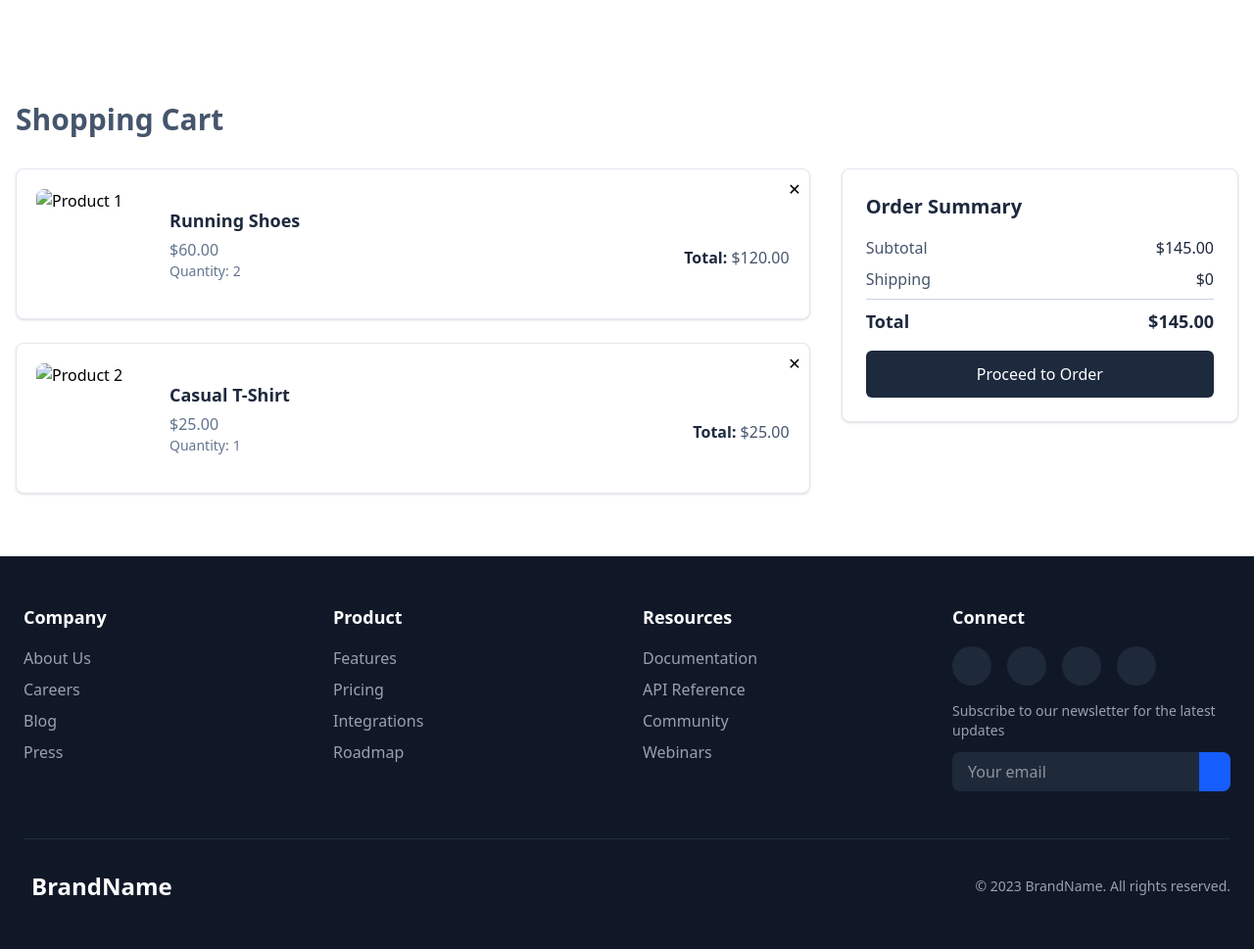
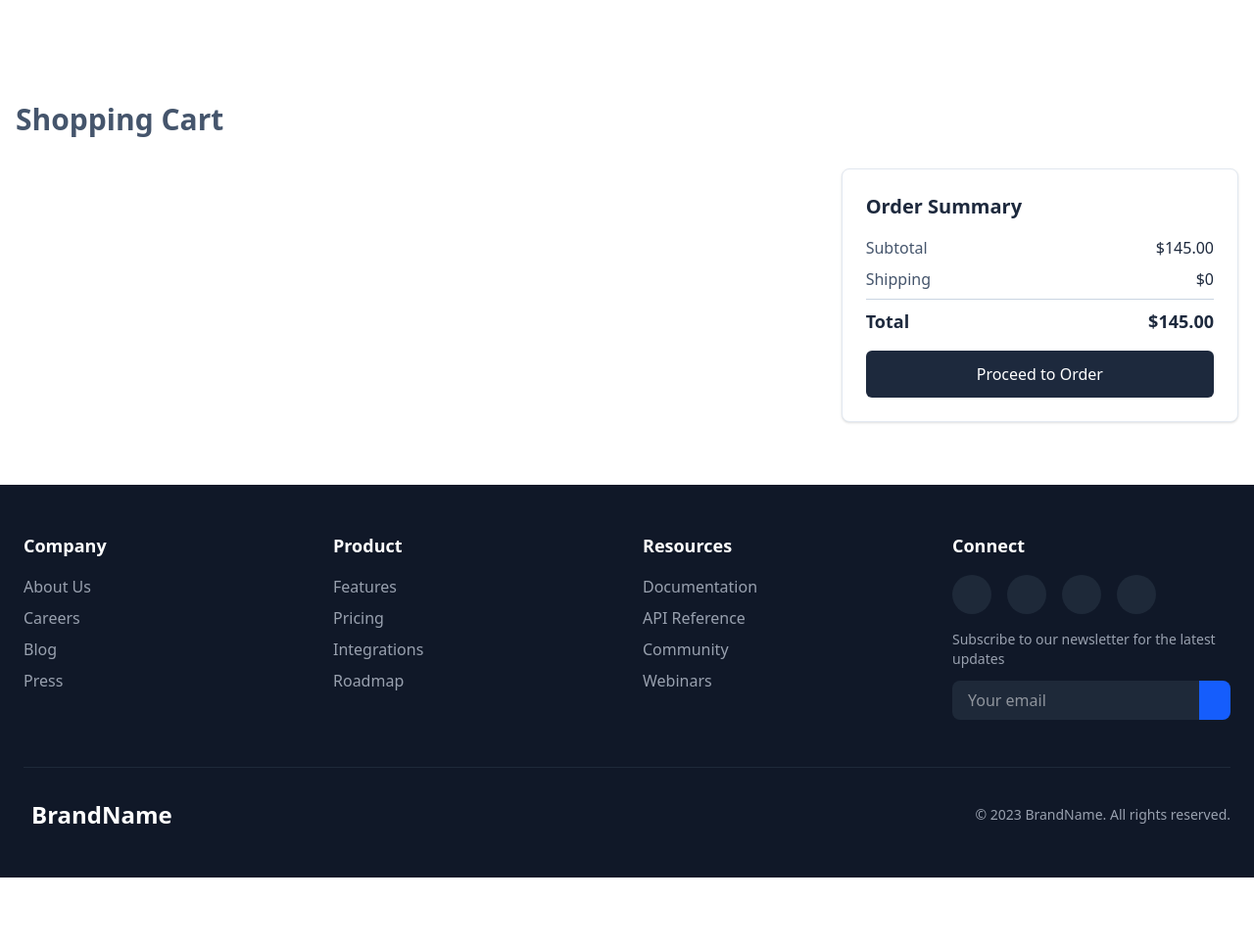
Before and after one commit to AyushHimalayaShrestha/Ems, a Django app: page /product/cart/ in a window 1280 px wide. Shown: the part 84-1053 px from the top of the page at 98% size. After the commit the page ends 980 px from the top, so only its background shows below. Run offline with Django 5.2, Linux system fonts and the light colour scheme; a user stored in the database is signed in; data comes from the database, SQL or seed files in the repository; both versions use the stored data as it was after the commit; some libraries are stand-ins or nearby versions.

Commit message:
cart template

```diff
--- a/ecommerce/product/templates/cart/cart.html
+++ b/ecommerce/product/templates/cart/cart.html
@@ -9,16 +9,17 @@
     <div class="flex-2 space-y-6">
 
       <!-- Item 1 -->
+      {% for item in cart_items %}
       <div class="flex items-center gap-6 border border-slate-200 rounded-lg p-5 shadow-sm hover:shadow-md transition relative bg-white">
-        <img src="https://via.placeholder.com/120" alt="Product 1" class="w-28 h-28 rounded-lg object-cover" />
+        <img src="{{item.product.product_image.url}}" alt="Product 1" class="w-28 h-28 rounded-lg object-cover" />
         <div class="flex-1">
-          <h2 class="text-lg font-semibold text-slate-800">Running Shoes</h2>
+          <h2 class="text-lg font-semibold text-slate-800">{{item.product.product_name}}</h2>
           <div class="flex justify-between items-center">
             <div>
-              <p class="text-slate-500 mt-1">$60.00</p>
+              <p class="text-slate-500 mt-1">Rs {{item.product.product_price}}</p>
               <p class="text-sm text-slate-500"><span class="mr-1">Quantity:</span>2</p>
             </div>
-            <p class="text-slate-600"><span class="font-semibold text-slate-800">Total:</span> $120.00</p>
+            <p class="text-slate-600"><span class="font-semibold text-slate-800">Total:</span></p>
           </div>
         </div>
         <a href="#" class="absolute top-2 right-2 cursor-pointer hover:text-red-500">
@@ -26,24 +27,7 @@
         </a>
       </div>
 
-      <!-- Item 2 -->
-      <div class="flex items-center gap-6 border border-slate-200 rounded-lg p-5 shadow-sm hover:shadow-md transition relative bg-white">
-        <img src="https://via.placeholder.com/120" alt="Product 2" class="w-28 h-28 rounded-lg object-cover" />
-        <div class="flex-1">
-          <h2 class="text-lg font-semibold text-slate-800">Casual T-Shirt</h2>
-          <div class="flex justify-between items-center">
-            <div>
-              <p class="text-slate-500 mt-1">$25.00</p>
-              <p class="text-sm text-slate-500"><span class="mr-1">Quantity:</span>1</p>
-            </div>
-            <p class="text-slate-600"><span class="font-semibold text-slate-800">Total:</span> $25.00</p>
-          </div>
-        </div>
-        <a href="#" class="absolute top-2 right-2 cursor-pointer hover:text-red-500">
-          ✕
-        </a>
-      </div>
-
+      {% endfor%}
     </div>
 
     <!-- Order Summary (Right) -->
--- a/ecommerce/product/views.py
+++ b/ecommerce/product/views.py
@@ -23,7 +23,8 @@ def productdetails(request,product_id):
 # cart lists
 @login_required()
 def cart_lists(request):
-    return render(request, "cart/cart.html")
+    user_cart = Cart.objects.filter(user=request.user)
+    return render(request, "cart/cart.html", {'cart_items': user_cart})
 
 # add to cart
 @login_required()
```
Also changed, not shown: ecommerce/product/templates/product/productdetails.html (+6 -2 lines), ecommerce/db.sqlite3.
